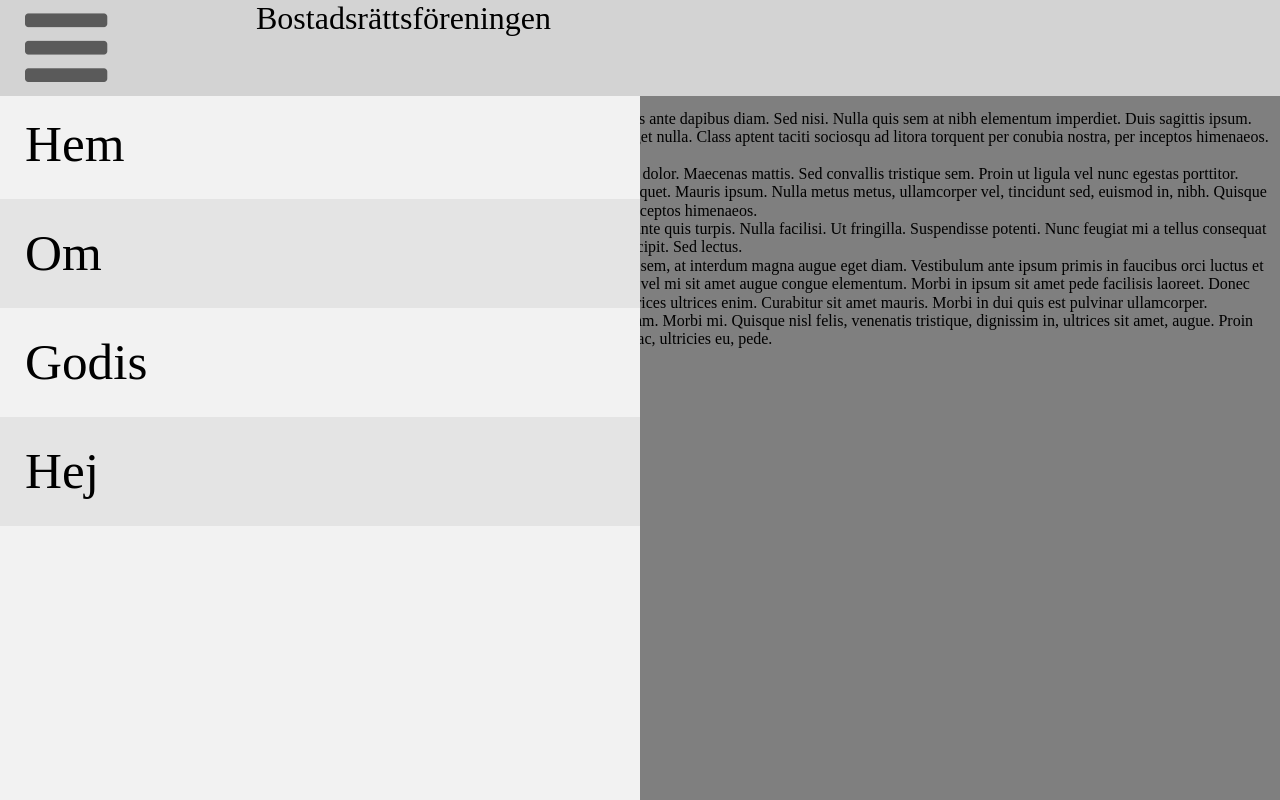
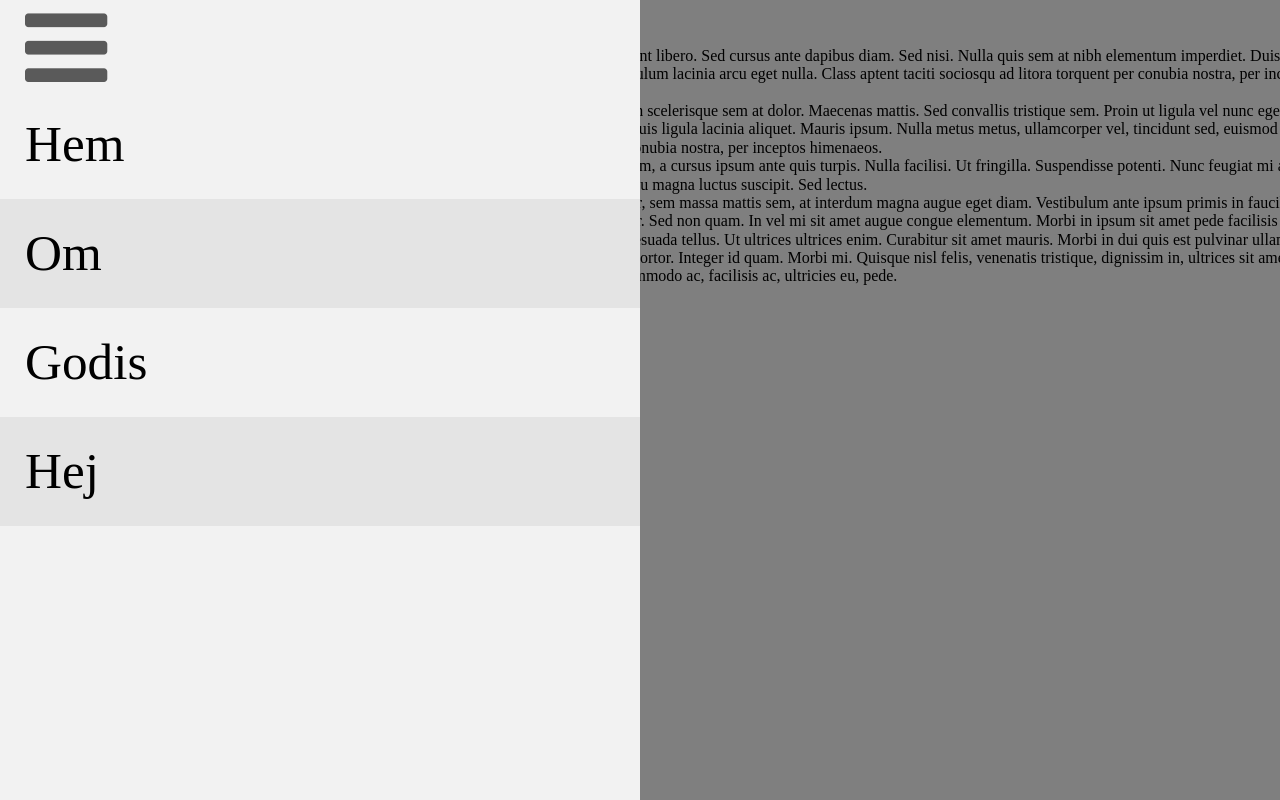
Before and after one commit to Juhlinus/bostadsratts-design, a plain HTML site: page template.html in a window 1280 px wide. Drawn offline with nearby package versions, Linux system fonts and the light colour scheme.

Commit message:
Size adjustement[2]

```diff
--- a/css/style.css
+++ b/css/style.css
@@ -1,6 +1,11 @@
 html, body {
 	height: 100%;
 	overflow-y: hidden;
+}
+
+h1 {
+	margin: 0;
+	padding: 0;
 }
 
 p {
@@ -117,7 +122,7 @@ nav > ul > li:first-child {
 .header {
 	position: absolute;
 	z-index: 4;
-	background-color: lightgray;
+	background-color: transparent;
 	font-size: 2em;
 }
 
@@ -126,5 +131,6 @@ nav > ul > li:first-child {
 }
 
 .top-margin {
-	margin-top: 30px;
+	margin-top: 10px;
+	padding-left: 125px;
 }
--- a/template.html
+++ b/template.html
@@ -9,12 +9,14 @@
 </head>
 <body>
 	<div class="divide-100 header">
+		<div class="fa fa-bars"></div>
+		<!--
 		<div class="divide-20">
-			<div class="fa fa-bars"></div>
 		</div>
 		<div class="divide-80">
-			<p>Bostadsrättsföreningen</p>
+			<h1>Bostadsrättsföreningen</h1>
 		</div>
+		-->
 	</div>
 	<nav>
 		<ul>
```
